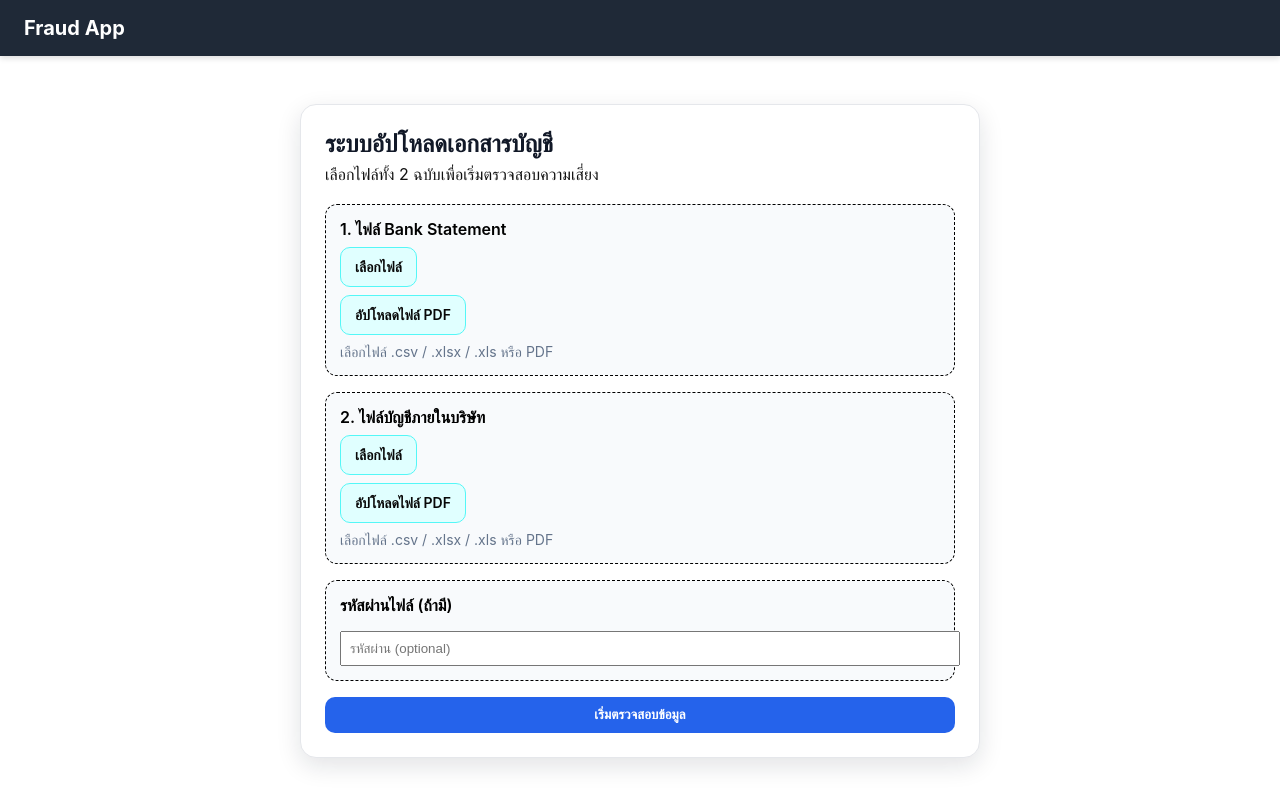
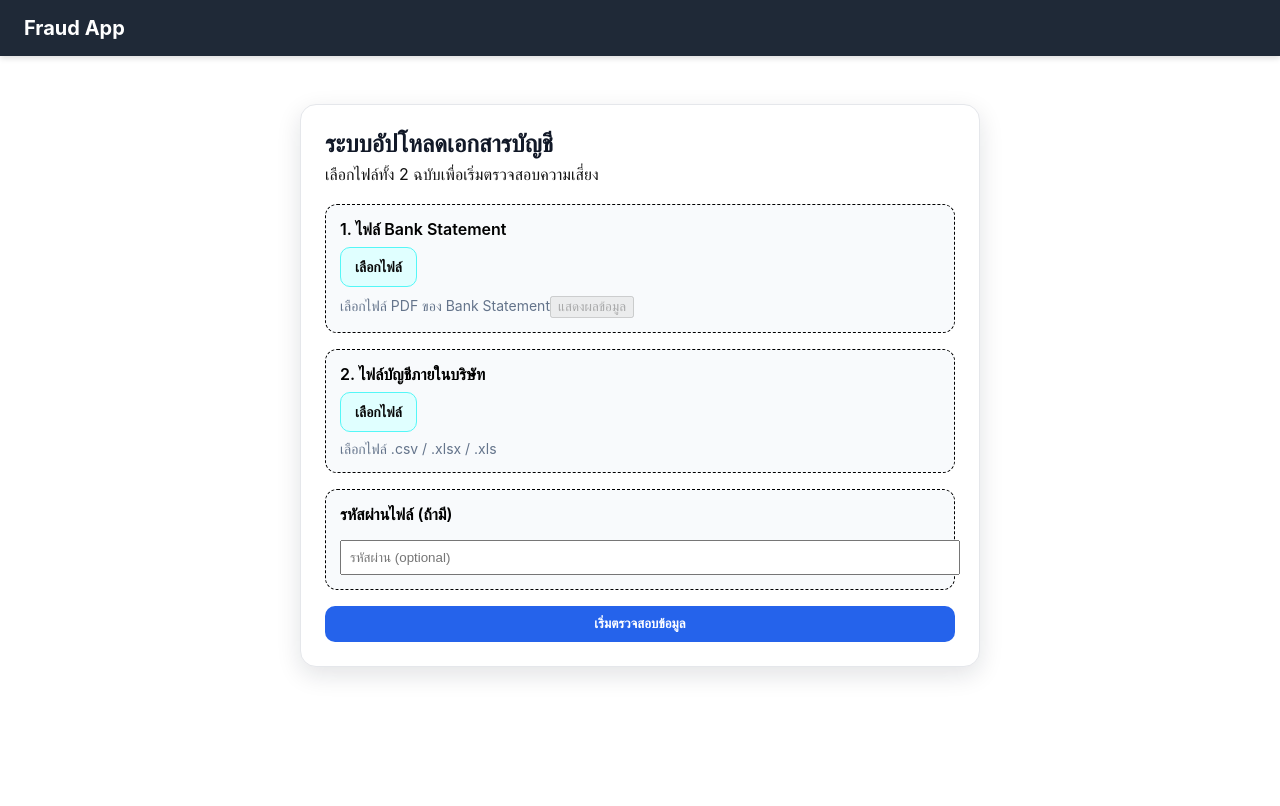
Before and after one commit to Krittameth-mek/fraud_project, a React (Create React App) app in the folder Frontend/fraud_app/: page / in a window 1280 px wide. Built offline with nearby package versions, Linux system fonts and the light colour scheme.

Commit message:
โชว์ข้อมูล
โชว์ข้อมูล

```diff
--- a/Frontend/fraud_app/src/upload.js
+++ b/Frontend/fraud_app/src/upload.js
@@ -1,5 +1,26 @@
 import React, { useState } from 'react';
-import './upload.css'; // นำเข้าไฟล์ CSS สำหรับสไตล์
+import './upload.css';
+
+const PREVIEW_COLUMNS = [
+  { key: 'date', label: 'วันที่' },
+  { key: 'time', label: 'เวลา' },
+  { key: 'item', label: 'รายการ' },
+  { key: 'amount', label: 'จำนวนเงิน' },
+  { key: 'balance', label: 'ยอดคงเหลือ' },
+  { key: 'channel', label: 'ช่องทาง' },
+  { key: 'detail', label: 'รายละเอียด' },
+];
+
+export const buildPreviewRows = (transactions = []) =>
+  (transactions || []).map((txn) => ({
+    date: txn.date || '',
+    time: txn.time || '',
+    item: txn.item || '',
+    amount: txn.amount || '',
+    balance: txn.balance || '',
+    channel: txn.channel || '',
+    detail: txn.detail || '',
+  }));
 
 export default function UploadComponent() {
   const [bankFile, setBankFile] = useState(null);
@@ -7,55 +28,81 @@ export default function UploadComponent() {
   const [loading, setLoading] = useState(false);
   const [result, setResult] = useState(null);
   const [password, setPassword] = useState('');
+  const [previewRows, setPreviewRows] = useState([]);
+  const [previewLoading, setPreviewLoading] = useState(false);
+  const [previewError, setPreviewError] = useState('');
 
   const handleUpload = async (e) => {
     e.preventDefault();
     if (!bankFile || !internalFile) {
-      alert("กรุณาเลือกไฟล์ให้ครบทั้ง 2 ไฟล์ก่อนครับ");
+      alert('กรุณาเลือกไฟล์ให้ครบทั้ง 2 ไฟล์ก่อนครับ');
       return;
     }
 
     setLoading(true);
     setResult(null);
 
-    // 1. สร้าง FormData เพื่อแพ็กไฟล์
     const formData = new FormData();
-    // ชื่อ Key (ตัวหนังสือสีส้ม) ต้องตรงกับชื่อตัวแปรใน FastAPI เป๊ะๆ
-    formData.append("bank_statement", bankFile);
-    formData.append("internal_ledger", internalFile);
+    formData.append('bank_statement', bankFile);
+    formData.append('internal_ledger', internalFile);
     if (password) formData.append('password', password);
 
     try {
-      // 2. ยิง API ไปที่ URL ของ FastAPI
-      console.log('Uploading files to http://127.0.0.1:8000/api/upload/files', bankFile, internalFile);
-      const response = await fetch("http://127.0.0.1:8000/api/upload/files", {
-        method: "POST",
+      const response = await fetch('http://127.0.0.1:8000/api/upload/files', {
+        method: 'POST',
         body: formData,
       });
 
-      console.log('Response status:', response.status, response.statusText);
-
       if (!response.ok) {
         const text = await response.text();
-        console.error('Upload failed, body:', text);
         setResult({ status: 'error', message: `Server returned ${response.status}`, code: response.status, body: text });
       } else {
-        // Try parse JSON, but guard in case backend returned non-json
         try {
           const data = await response.json();
-          console.log('Upload success, response:', data);
           setResult(data);
         } catch (e) {
           const text = await response.text();
-          console.warn('Response not JSON, body:', text);
           setResult({ status: 'success', message: 'Received non-JSON response', body: text });
         }
       }
     } catch (error) {
-      console.error("Error uploading files:", error);
-      setResult({ status: "error", message: error.message || "ไม่สามารถเชื่อมต่อกับ Server ได้" });
+      setResult({ status: 'error', message: error.message || 'ไม่สามารถเชื่อมต่อกับ Server ได้' });
     } finally {
       setLoading(false);
+    }
+  };
+
+  const handlePreviewBankData = async () => {
+    if (!bankFile) {
+      alert('กรุณาเลือกไฟล์ Bank Statement ก่อนครับ');
+      return;
+    }
+
+    setPreviewLoading(true);
+    setPreviewError('');
+    setPreviewRows([]);
+
+    const formData = new FormData();
+    formData.append('file', bankFile);
+    if (password) formData.append('password', password);
+
+    try {
+      const response = await fetch('http://127.0.0.1:8000/api/upload/statement', {
+        method: 'POST',
+        body: formData,
+      });
+
+      const data = await response.json().catch(() => null);
+      if (!response.ok) {
+        throw new Error(data?.detail || `Server returned ${response.status}`);
+      }
+
+      const transactions = Array.isArray(data?.transactions) ? data.transactions : [];
+      setPreviewRows(buildPreviewRows(transactions));
+    } catch (error) {
+      setPreviewError(error.message || 'ไม่สามารถดึงข้อมูลจาก backend ได้');
+    } finally {
+      setPreviewLoading(false);
     }
   };
 
@@ -75,19 +122,21 @@ export default function UploadComponent() {
                 <span>เลือกไฟล์</span>
                 <input
                   type="file"
-                  accept=".csv, .xlsx, .xls"
-                  onChange={(e) => setBankFile(e.target.files[0])}
-                />
-              </label>
-              <label className="upload-button">
-                <span>อัปโหลดไฟล์ PDF</span>
-                <input
-                  type="file"
                   accept=".pdf"
                   onChange={(e) => setBankFile(e.target.files[0])}
                 />
               </label>
-              <span>{bankFile ? bankFile.name : 'เลือกไฟล์ .csv / .xlsx / .xls หรือ PDF'}</span>
+              <div className="file-actions">
+                <span>{bankFile ? bankFile.name : 'เลือกไฟล์ PDF ของ Bank Statement'}</span>
+                <button
+                  type="button"
+                  className="previewButton"
+                  onClick={handlePreviewBankData}
+                  disabled={!bankFile || previewLoading}
+                >
+                  {previewLoading ? 'กำลังโหลด...' : 'แสดงผลข้อมูล'}
+                </button>
+              </div>
             </div>
           </div>
 
@@ -102,15 +151,7 @@ export default function UploadComponent() {
                   onChange={(e) => setInternalFile(e.target.files[0])}
                 />
               </label>
-              <label className="upload-button">
-                <span>อัปโหลดไฟล์ PDF</span>
-                <input
-                  type="file"
-                  accept=".pdf"
-                  onChange={(e) => setInternalFile(e.target.files[0])}
-                />
-              </label>
-              <span>{internalFile ? internalFile.name : 'เลือกไฟล์ .csv / .xlsx / .xls หรือ PDF'}</span>
+              <span>{internalFile ? internalFile.name : 'เลือกไฟล์ .csv / .xlsx / .xls'}</span>
             </div>
           </div>
 
@@ -121,29 +162,52 @@ export default function UploadComponent() {
               value={password}
               onChange={(e) => setPassword(e.target.value)}
               placeholder="รหัสผ่าน (optional)"
-              style={{width: '100%', padding: '8px', marginTop: '8px'}}
+              style={{ width: '100%', padding: '8px', marginTop: '8px' }}
             />
           </div>
 
-          <button
-            type="submit"
-            disabled={loading}
-            className="submitButton"
-          >
+          <button type="submit" disabled={loading} className="submitButton">
             {loading ? 'กำลังประมวลผล...' : 'เริ่มตรวจสอบข้อมูล'}
           </button>
         </form>
+
+        {previewError && <p className="previewError">{previewError}</p>}
+
+        {previewRows.length > 0 && (
+          <div className="previewContainer">
+            <h3>ข้อมูล Bank Statement ที่ได้จาก backend</h3>
+            <div className="tableWrapper">
+              <table className="previewTable">
+                <thead>
+                  <tr>
+                    {PREVIEW_COLUMNS.map((column) => (
+                      <th key={column.key}>{column.label}</th>
+                    ))}
+                  </tr>
+                </thead>
+                <tbody>
+                  {previewRows.map((row, index) => (
+                    <tr key={`${row.date}-${row.time}-${index}`}>
+                      <td>{row.date}</td>
+                      <td>{row.time}</td>
+                      <td>{row.item}</td>
+                      <td>{row.amount}</td>
+                      <td>{row.balance}</td>
+                      <td>{row.channel}</td>
+                      <td>{row.detail}</td>
+                    </tr>
+                  ))}
+                </tbody>
+              </table>
+            </div>
+          </div>
+        )}
 
         {result && (
           <div className="resultContainer">
             <h3>ผลการทำงาน ({result.status})</h3>
             <p>{result.message}</p>
-
-            {result && (
-                <pre className="jsonViewer">
-                  {JSON.stringify(result, null, 2)}
-                </pre>
-            )}
+            <pre className="jsonViewer">{JSON.stringify(result, null, 2)}</pre>
           </div>
         )}
       </div>
```
